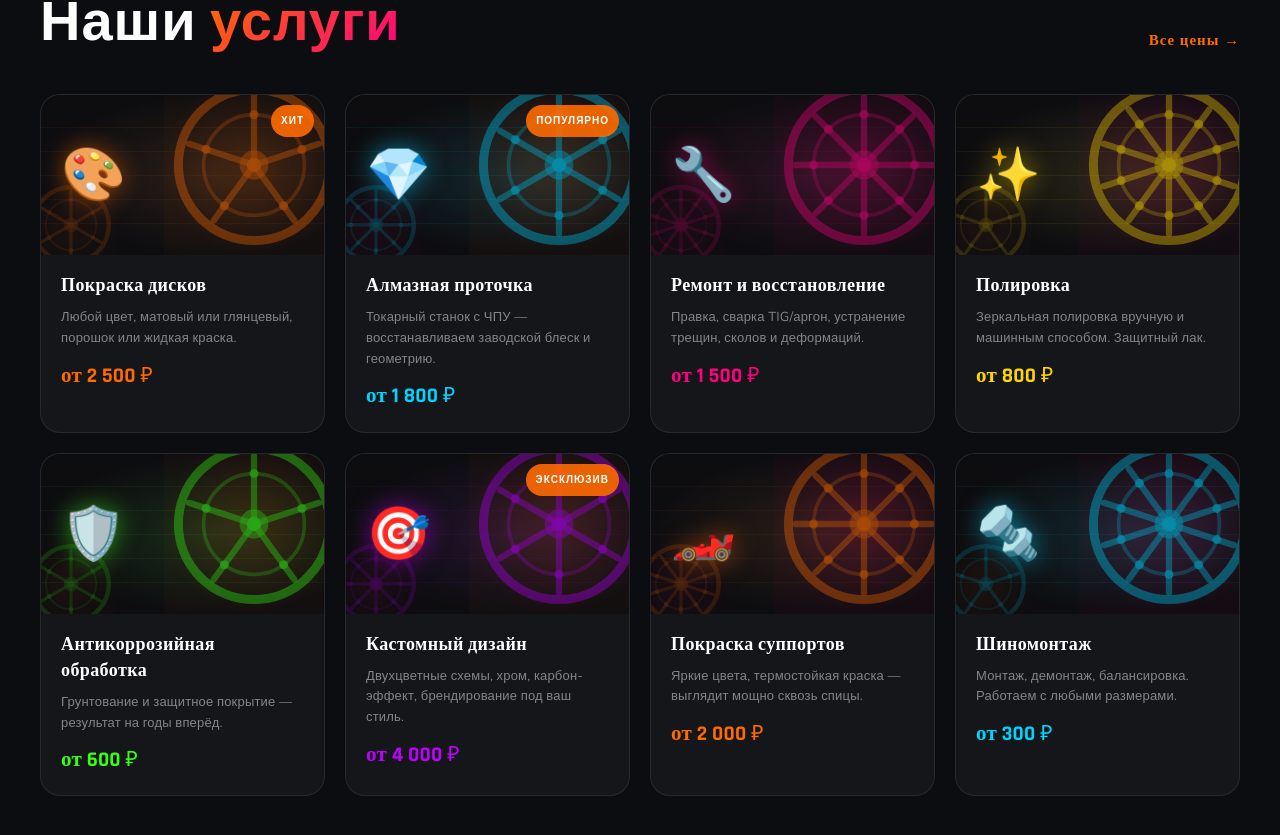
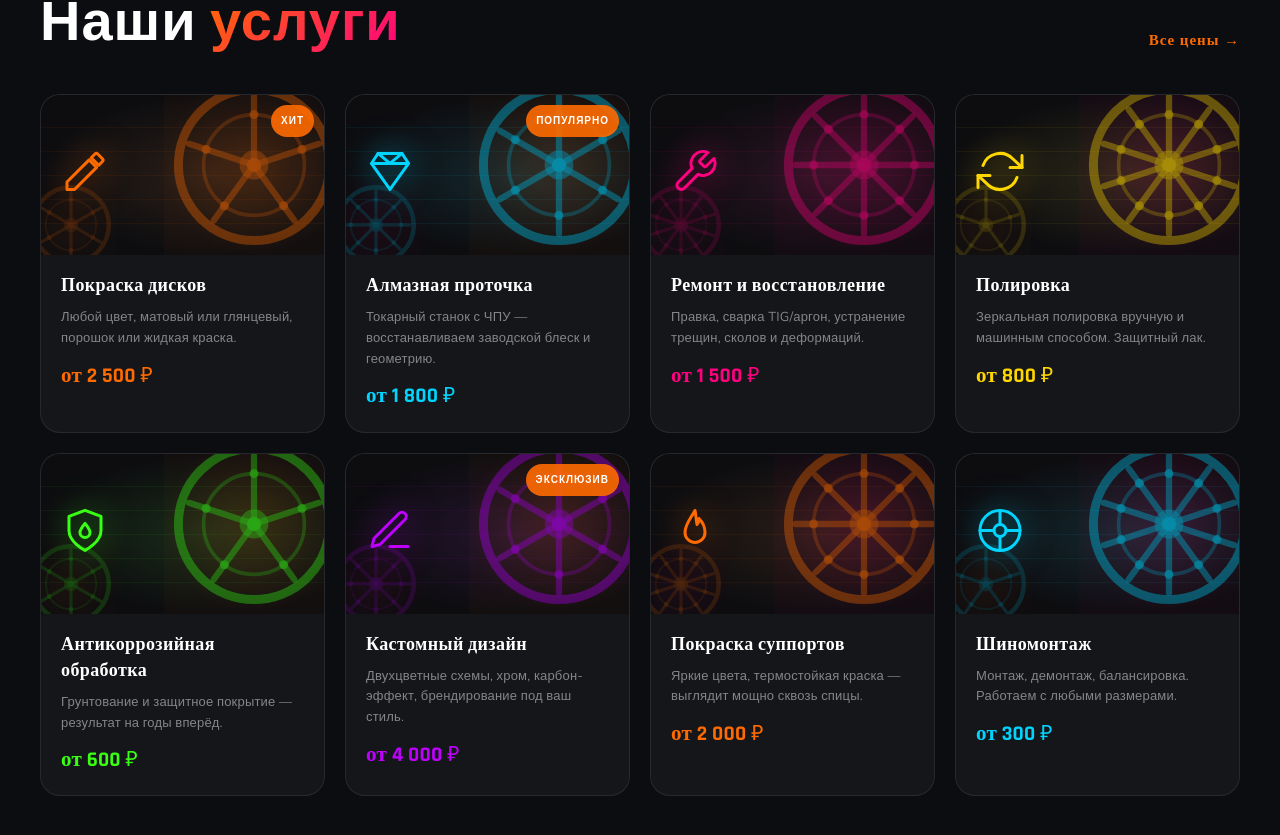
Before and after one commit to mikhailmikemorozov-coder/moaans, a React (Vite) app: page / in a window 1280 px wide. Shown: the part 1580-2415 px from the top of the page. Built offline with nearby package versions, Linux system fonts and the light colour scheme.

Commit message:
Replace emoji icons in services section with stroke SVG icons
Co-Authored-By: Claude Sonnet 4.6 <noreply@anthropic.com>

```diff
--- a/src/App.jsx
+++ b/src/App.jsx
@@ -56,9 +56,9 @@ const ServiceIllustration = ({ color, variant, icon }) => (
       <div key={i} style={{ position: "absolute", top: `${y}%`, left: 0, right: 0,
         height: 1, background: `${color}`, opacity: 0.06 }} />
     ))}
-    {/* Big emoji center-left */}
+    {/* Service icon center-left */}
     <div style={{ position: "absolute", left: 20, top: "50%", transform: "translateY(-50%)",
-      fontSize: 52, filter: "drop-shadow(0 0 12px " + color + "88)" }}>
+      color: color, filter: "drop-shadow(0 0 16px " + color + "99)" }}>
       {icon}
     </div>
   </div>
@@ -166,6 +166,25 @@ const ADVANTAGE_ICONS = [
   <svg viewBox="0 0 24 24" fill="none" stroke="currentColor" strokeWidth="1.5" strokeLinecap="round" width="20" height="20"><circle cx="12" cy="12" r="10"/><circle cx="12" cy="12" r="3"/><line x1="12" y1="2" x2="12" y2="9"/><line x1="12" y1="15" x2="12" y2="22"/><line x1="2" y1="12" x2="9" y2="12"/><line x1="15" y1="12" x2="22" y2="12"/></svg>,
   <svg viewBox="0 0 24 24" fill="none" stroke="currentColor" strokeWidth="1.5" strokeLinecap="round" width="20" height="20"><circle cx="12" cy="12" r="10"/><polyline points="12 6 12 12 16 14"/></svg>,
   <svg viewBox="0 0 24 24" fill="none" stroke="currentColor" strokeWidth="1.5" strokeLinecap="round" strokeLinejoin="round" width="20" height="20"><path d="M23 19a2 2 0 01-2 2H3a2 2 0 01-2-2V8a2 2 0 012-2h4l2-3h6l2 3h4a2 2 0 012 2z"/><circle cx="12" cy="13" r="4"/></svg>,
+];
+
+const SERVICE_ICONS = [
+  /* 1. Покраска дисков — paintbrush */
+  <svg viewBox="0 0 24 24" fill="none" stroke="currentColor" strokeWidth="1.5" strokeLinecap="round" strokeLinejoin="round" width="48" height="48"><path d="M3 17.25V21h3.75L17.81 9.94l-3.75-3.75L3 17.25z"/><path d="M20.71 7.04a1 1 0 000-1.41l-2.34-2.34a1 1 0 00-1.41 0l-1.83 1.83 3.75 3.75 1.83-1.83z"/></svg>,
+  /* 2. Алмазная проточка — diamond gem */
+  <svg viewBox="0 0 24 24" fill="none" stroke="currentColor" strokeWidth="1.5" strokeLinecap="round" strokeLinejoin="round" width="48" height="48"><path d="M6 3h12l3.3 5-9.3 13-9.3-13z"/><line x1="3" y1="8" x2="21" y2="8"/><path d="M6 3l6 5 6-5"/></svg>,
+  /* 3. Ремонт — wrench */
+  <svg viewBox="0 0 24 24" fill="none" stroke="currentColor" strokeWidth="1.5" strokeLinecap="round" strokeLinejoin="round" width="48" height="48"><path d="M14.7 6.3a1 1 0 000 1.4l1.6 1.6a1 1 0 001.4 0l3.77-3.77a6 6 0 01-7.94 7.94l-6.91 6.91a2.12 2.12 0 01-3-3l6.91-6.91a6 6 0 017.94-7.94l-3.76 3.76z"/></svg>,
+  /* 4. Полировка — rotating arrows */
+  <svg viewBox="0 0 24 24" fill="none" stroke="currentColor" strokeWidth="1.5" strokeLinecap="round" strokeLinejoin="round" width="48" height="48"><polyline points="23 4 23 10 17 10"/><polyline points="1 20 1 14 7 14"/><path d="M3.51 9a9 9 0 0114.85-3.36L23 10M1 14l4.64 4.36A9 9 0 0020.49 15"/></svg>,
+  /* 5. Антикоррозийная — shield + droplet */
+  <svg viewBox="0 0 24 24" fill="none" stroke="currentColor" strokeWidth="1.5" strokeLinecap="round" strokeLinejoin="round" width="48" height="48"><path d="M12 22s8-4 8-10V5l-8-3-8 3v7c0 6 8 10 8 10z"/><path d="M9.5 13c0 1.38 1.12 2.5 2.5 2.5s2.5-1.12 2.5-2.5c0-1.5-2.5-4.5-2.5-4.5S9.5 11.5 9.5 13z"/></svg>,
+  /* 6. Кастомный дизайн — pen/edit */
+  <svg viewBox="0 0 24 24" fill="none" stroke="currentColor" strokeWidth="1.5" strokeLinecap="round" strokeLinejoin="round" width="48" height="48"><path d="M12 20h9"/><path d="M16.5 3.5a2.121 2.121 0 013 3L7 19l-4 1 1-4L16.5 3.5z"/></svg>,
+  /* 7. Покраска суппортов — flame */
+  <svg viewBox="0 0 24 24" fill="none" stroke="currentColor" strokeWidth="1.5" strokeLinecap="round" strokeLinejoin="round" width="48" height="48"><path d="M12 2C9.5 6.5 7 9 7 13a5 5 0 0010 0c0-3.5-1.5-5.5-3-7 0 1.5-.5 2.5-1 3C12.5 7 12.5 4 12 2z"/></svg>,
+  /* 8. Шиномонтаж — tire/wheel */
+  <svg viewBox="0 0 24 24" fill="none" stroke="currentColor" strokeWidth="1.5" strokeLinecap="round" strokeLinejoin="round" width="48" height="48"><circle cx="12" cy="12" r="10"/><circle cx="12" cy="12" r="3"/><line x1="12" y1="2" x2="12" y2="9"/><line x1="12" y1="15" x2="12" y2="22"/><line x1="2" y1="12" x2="9" y2="12"/><line x1="15" y1="12" x2="22" y2="12"/></svg>,
 ];
 
 /* ─── COMPONENT ─────────────────────────────────────── */
@@ -586,7 +605,7 @@ export default function App() {
                 onClick={() => setActiveService(s)}>
                 {/* Illustration */}
                 <div style={{ position: "relative", height: 160, overflow: "hidden" }}>
-                  <ServiceIllustration color={s.color} variant={s.variant} icon={s.emoji} />
+                  <ServiceIllustration color={s.color} variant={s.variant} icon={SERVICE_ICONS[s.id - 1]} />
                   {s.tag && (
                     <div style={{ position: "absolute", top: 10, right: 10 }}>
                       <span className="tag" style={{ background: "rgba(255,107,0,.9)", color: "#fff", fontSize: 10, padding: "3px 10px" }}>{s.tag}</span>
@@ -611,7 +630,7 @@ export default function App() {
           <div className="modal" style={{ padding: 0, overflow: "hidden", maxWidth: 500 }} onClick={(e) => e.stopPropagation()}>
             {/* Illustration header */}
             <div style={{ position: "relative", height: 200, overflow: "hidden" }}>
-              {activeService && <ServiceIllustration color={activeService.color} variant={activeService.variant} icon={activeService.emoji} />}
+              {activeService && <ServiceIllustration color={activeService.color} variant={activeService.variant} icon={SERVICE_ICONS[activeService.id - 1]} />}
               <div style={{ position: "absolute", inset: 0, background: `linear-gradient(to top, #0f1015 0%, transparent 60%)` }} />
               <button onClick={() => setActiveService(null)} style={{ position: "absolute", top: 16, right: 16, background: "rgba(0,0,0,.6)", backdropFilter: "blur(8px)", border: "none", color: "#fff", width: 36, height: 36, borderRadius: "50%", fontSize: 18, cursor: "pointer", display: "flex", alignItems: "center", justifyContent: "center" }}>✕</button>
             </div>
```
